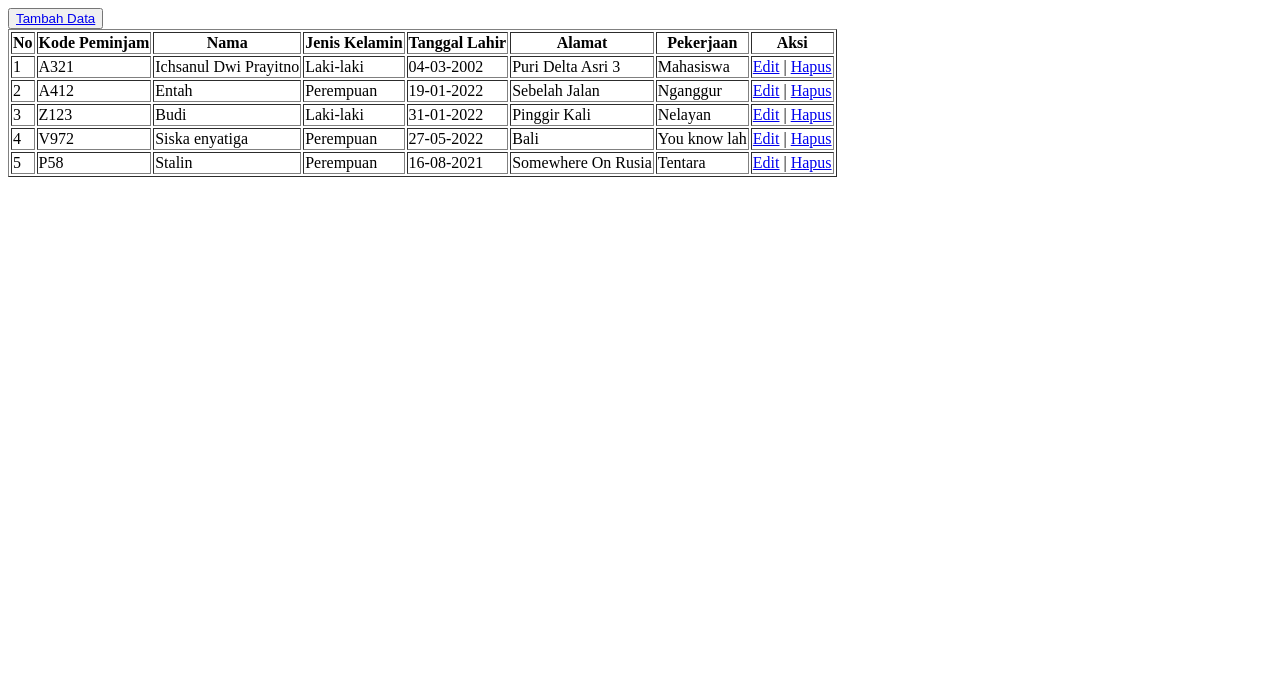
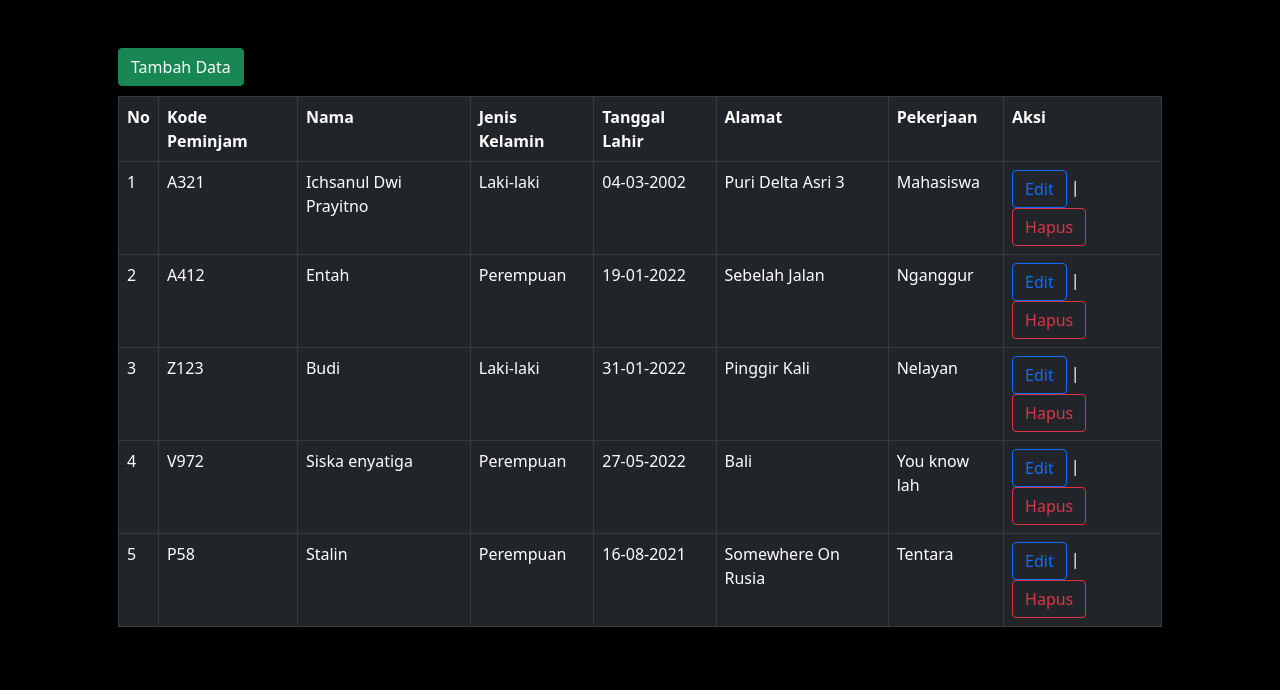
Before and after one commit to DwiBlackList/Kuliah, a PHP site: the page made by Pemograman Web Dinamis/Jobsheet 15/tampilkan_data_peminjam.php in a window 1280 px wide. Shown: the top 690 px of the page. Run offline with PHP 8.4, Linux system fonts and the light colour scheme; data comes from the database, SQL or seed files in the repository.

Commit message:
Reupload Jobsheet
Menambahkan Styling

```diff
--- a/Pemograman Web Dinamis/Jobsheet 15/tampilkan_data_peminjam.php
+++ b/Pemograman Web Dinamis/Jobsheet 15/tampilkan_data_peminjam.php
@@ -5,14 +5,30 @@
     <meta http-equiv="X-UA-Compatible" content="IE=edge">
     <meta name="viewport" content="width=device-width, initial-scale=1.0">
     <title>Tampil Data</title>
+    <!-- Latest compiled and minified CSS -->
+    <link href="https://cdn.jsdelivr.net/npm/bootstrap@5.1.3/dist/css/bootstrap.min.css" rel="stylesheet">
+
+    <!-- Latest compiled JavaScript -->
+    <script src="https://cdn.jsdelivr.net/npm/bootstrap@5.1.3/dist/js/bootstrap.bundle.min.js"></script>
+
+    <style>
+        body {
+            background-color: black;
+        }
+        a {
+            color : white;
+            text-decoration: none;
+        }
+    </style>
 </head>
 <body>
     <?php
         include "config.php";
         $db = new Database();
     ?>
-    <button><a href="tambah_data_peminjam.php">Tambah Data</a></button>
-    <table border="1">
+    <div class="container p-5">
+        <a href="tambah_data_peminjam.php"><button class="btn btn-success" style="margin-bottom: 10px;">Tambah Data</button></a>
+        <table border="1" class="table table-bordered table-hover table-dark">
             <tr>
                 <th>No</th>
                 <th>Kode Peminjam</th>
@@ -42,14 +58,39 @@
                 <td><?php echo $x['alamat']; ?></td>
                 <td><?php echo $x['pekerjaan']; ?></td>
                 <td>
-                <a href="edit_data_peminjam.php?id=<?php echo $x['kode_peminjam']; ?>">Edit</a>
+                    <a href="edit_data_peminjam.php?id=<?php echo $x['kode_peminjam']; ?>"><button class="btn btn-outline-primary">Edit</button></a>
                     |
-                <a href="hapus_data_peminjam.php?id=<?php echo $x['kode_peminjam']; ?>">Hapus</a>
+                    <button class="btn btn-outline-danger" data-bs-toggle="modal" data-bs-target="#ModalHapus">Hapus</button>
                 </td>
             </tr>
             <?php
             }
             ?>
         </table>
+    </div>
+    <div class="modal" id="ModalHapus">
+        <div class="modal-dialog">
+            <div class="modal-content">
+
+            <!-- Modal Header -->
+            <div class="modal-header">
+                <h4 class="modal-title">Hapus Data ?</h4>
+                <button type="button" class="btn-close" data-bs-dismiss="modal"></button>
+            </div>
+
+            <!-- Modal body -->
+            <div class="modal-body">
+                Anda Yakin Ingin Menghapus Data Tersebut
+            </div>
+
+            <!-- Modal footer -->
+            <div class="modal-footer">
+                <button class="btn btn-danger"><a href="hapus_data_peminjam.php?id=<?php echo $x['kode_peminjam']; ?>">Ya Saya Yakin</a></button>
+                <button type="button" class="btn btn-primary" data-bs-dismiss="modal">Tidak</button>
+            </div>
+
+            </div>
+        </div>
+        </div>
 </body>
 </html>
```
Also changed, not shown: Pemograman Web Dinamis/Jobsheet 15/edit_data_peminjam.php (+20 -7 lines), Pemograman Web Dinamis/Jobsheet 15/hapus_data_peminjam.php (+3 -5 lines), Pemograman Web Dinamis/Jobsheet 15/tambah_data_peminjam.php (+26 -8 lines). Lines whose indentation alone changed are shown as unchanged.
